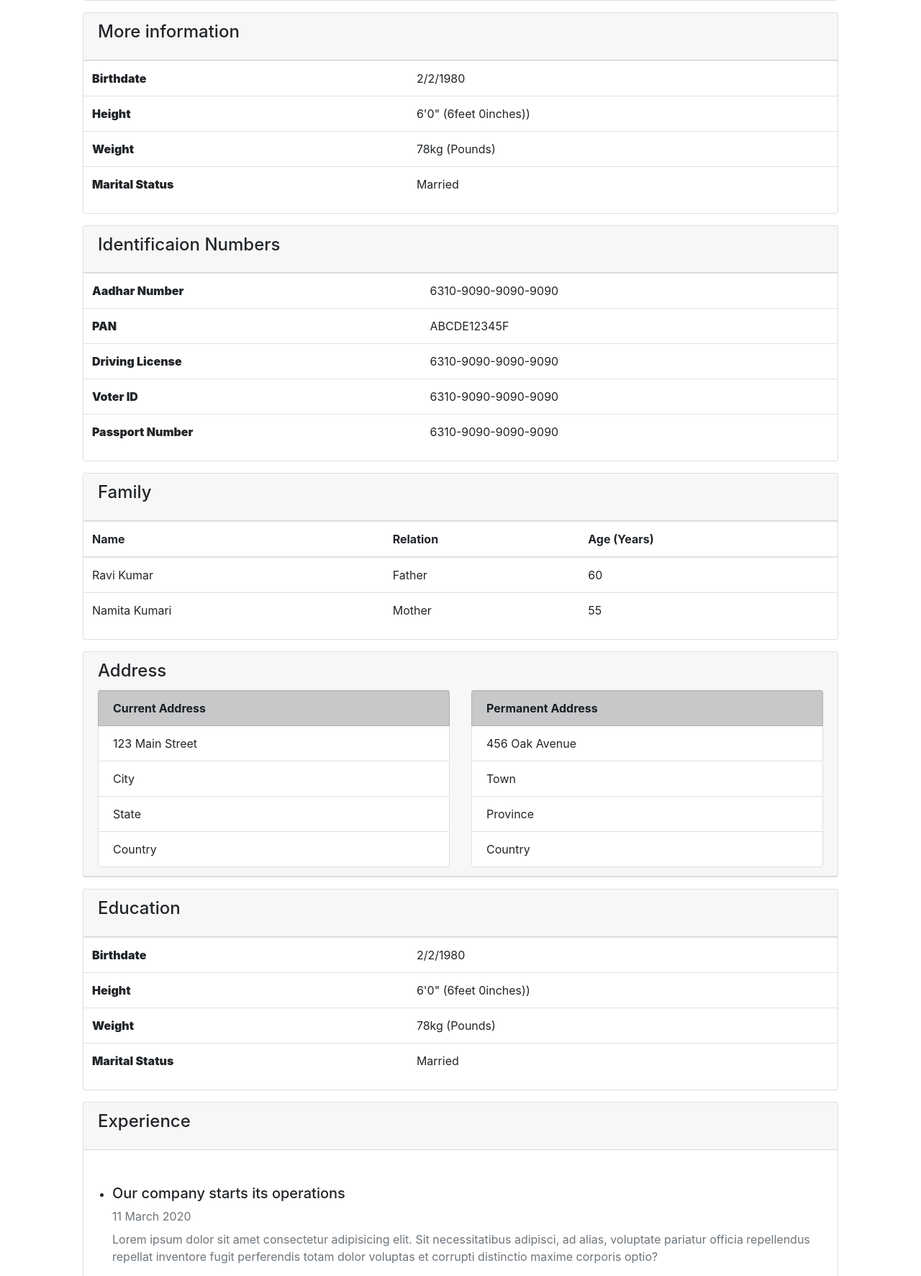
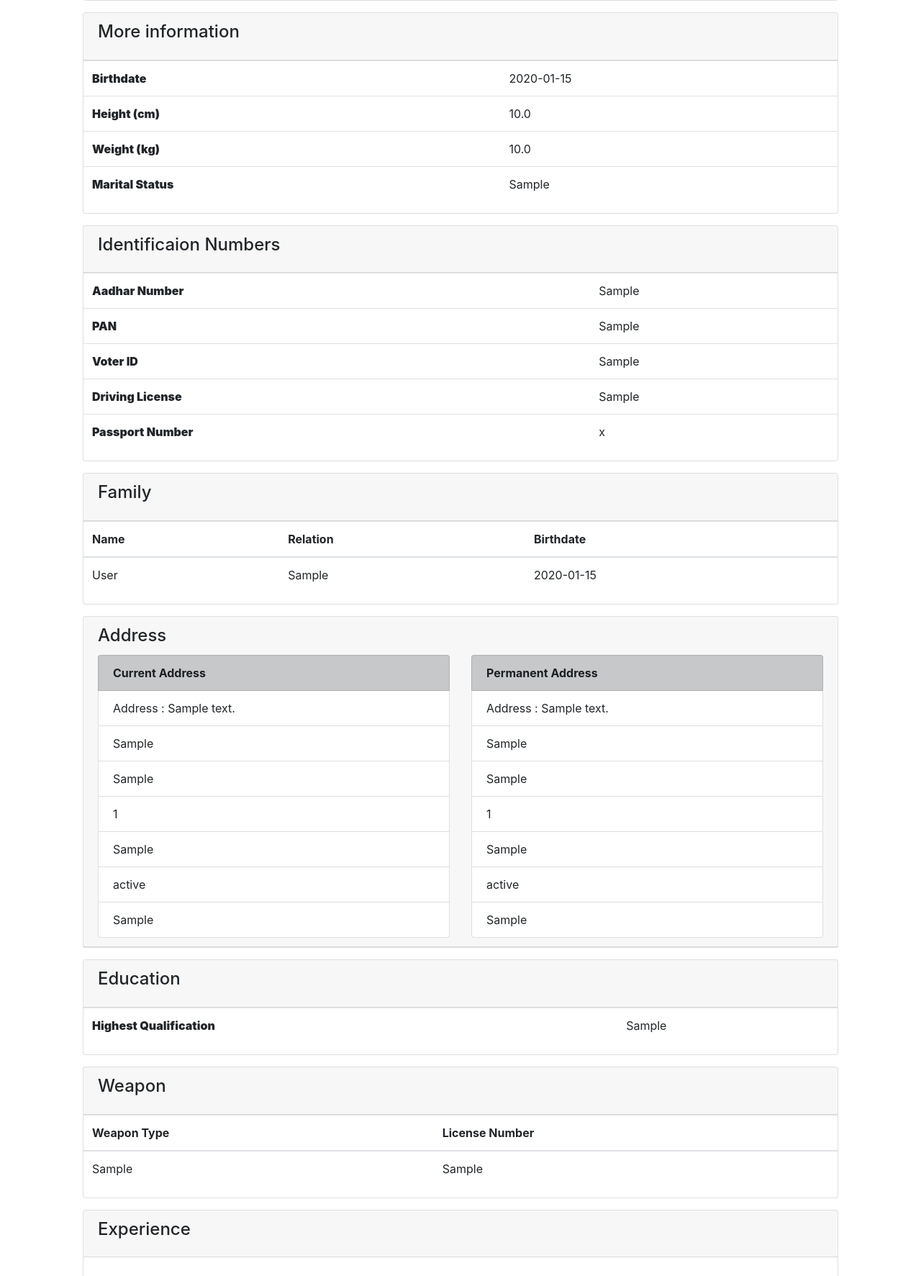
Before and after one commit to cadabraaa/EmployeeManagement, a Flask app: page /employee_details/1 in a window 1280 px wide. Shown: the part 590-2363 px from the top of the page at 72% size. Run offline with Flask 3, Linux system fonts and the light colour scheme; a user stored in the database is signed in; tables that the repository leaves empty hold one stand-in row (values such as "Sample post"); some libraries are stand-ins or nearby versions.

Commit message:
Employee details page updated.

```diff
--- a/website/templates/add_employee.html
+++ b/website/templates/add_employee.html
@@ -192,9 +192,6 @@
             <button type="button" id="addweapon" class="btn btn-info mt-3">Add More</button>
             </br>
             </br>
-
-
-
 
 
             <div class="form-group">
--- a/website/templates/employee_details.html
+++ b/website/templates/employee_details.html
@@ -56,19 +56,19 @@
                   <tbody>
                     <tr>
                       <th><strong>Birthdate</strong></th>
-                      <td>2/2/1980</td>
+                      <td>{{ employee.birthdate }}</td>
                     </tr>
                     <tr>
-                      <th><strong>Height</strong></th>
-                      <td>6'0" (6feet 0inches))</td>
+                      <th><strong>Height (cm)</strong></th>
+                      <td>{{ employee.height }}</td>
                     </tr>
                     <tr>
-                      <th><strong>Weight</strong></th>
-                      <td>78kg (Pounds)</td>
+                      <th><strong>Weight (kg)</strong></th>
+                      <td>{{ employee.weight }}</td>
                     </tr>
                     <tr>
                       <th><strong>Marital Status</strong></th>
-                      <td>Married</td>
+                      <td>{{ employee.marital.marital}}</td>
                     </tr>
                   </tbody>
                 </table>
@@ -82,23 +82,23 @@
                   <tbody>
                       <tr>
                           <th><strong>Aadhar Number</strong></th>
-                      <td>6310-9090-9090-9090</td>
+                          <td>{{ identification.aadhar }}</td>
                       </tr>
                       <tr>
                           <th><strong>PAN</strong></th>
-                      <td>ABCDE12345F</td>
+                          <td>{{ identification.pan }}</td>
+                      </tr>
+                      <tr>
+                          <th><strong>Voter ID</strong></th>
+                          <td>{{ identification.voter }}</td>
                       </tr>
                       <tr>
                           <th><strong>Driving License</strong></th>
-                      <td>6310-9090-9090-9090</td>
-                    </tr>
-                    <tr>
-                      <th><strong>Voter ID</strong></th>
-                      <td>6310-9090-9090-9090</td>
+                          <td>{{ identification.dl }}</td>
                       </tr>
                       <tr>
                           <th><strong>Passport Number</strong></th>
-                      <td>6310-9090-9090-9090</td>
+                          <td>{{ identification.passport }}</td>
                       </tr>
                   </tbody>
                 </table>
@@ -113,20 +113,17 @@
                   <tr>
                     <th scope="col">Name</th>
                     <th scope="col">Relation</th>
-                    <th scope="col">Age (Years)</th>
+                    <th scope="col">Birthdate</th>
                   </tr>
                 </thead>
                 <tbody>
+                  {% for member in family %}
                   <tr>
-                    <td>Ravi Kumar</td>
-                    <td>Father</td>
-                    <td>60</td>
+                    <td>{{ member.fullname }}</td>
+                    <td>{{ member.relation }}</td>
+                    <td>{{ member.birthdate }}</td>
                   </tr>
-                  <tr>
-                    <td>Namita Kumari</td>
-                    <td>Mother</td>
-                    <td>55</td>
-                  </tr>
+                  {% endfor %}
                 </tbody>
               </table>
             </div>
@@ -140,10 +137,13 @@
                       <li class="list-group-item list-group-item-dark">
                         <strong>Current Address</strong>
                       </li>
-                      <li class="list-group-item">123 Main Street</li>
-                      <li class="list-group-item">City</li>
-                      <li class="list-group-item">State</li>
-                      <li class="list-group-item">Country</li>
+                      <li class="list-group-item">Address : {{ caddress.address_line1 }}</li>
+                      <li class="list-group-item">{{ caddress.street }}</li>
+                      <li class="list-group-item">{{ caddress.village }}</li>
+                      <li class="list-group-item">{{ caddress.pin }}</li>
+                      <li class="list-group-item">{{ caddress.city.city }}</li>
+                      <li class="list-group-item">{{ caddress.state.state }}</li>
+                      <li class="list-group-item">{{ caddress.country.country }}</li>
                     </ul>
                   </div>
                   <div class="col-md-6">
@@ -151,10 +151,13 @@
                       <li class="list-group-item list-group-item-dark">
                         <strong>Permanent Address</strong>
                       </li>
-                      <li class="list-group-item">456 Oak Avenue</li>
-                      <li class="list-group-item">Town</li>
-                      <li class="list-group-item">Province</li>
-                      <li class="list-group-item">Country</li>
+                      <li class="list-group-item">Address : {{ paddress.address_line1 }}</li>
+                      <li class="list-group-item">{{ paddress.street }}</li>
+                      <li class="list-group-item">{{ paddress.village }}</li>
+                      <li class="list-group-item">{{ paddress.pin }}</li>
+                      <li class="list-group-item">{{ paddress.city.city }}</li>
+                      <li class="list-group-item">{{ paddress.state.state }}</li>
+                      <li class="list-group-item">{{ paddress.country.country }}</li>
                     </ul>
                   </div>
                 </div>
@@ -168,21 +171,31 @@
                 <table class="table profile__table">
                   <tbody>
                     <tr>
-                      <th><strong>Birthdate</strong></th>
-                      <td>2/2/1980</td>
+                      <th><strong>Highest Qualification</strong></th>
+                      <td>{{employee.education.education}}</td>
                     </tr>
+                  </tbody>
+                </table>
+            </div>
+            <!-- Weapon -->
+            <div class="card mb-3">
+            <div class="card-header">
+              <h4 class="card-title">Weapon</h4>
+              </div>
+              <table class="table">
+                <thead>
                   <tr>
-                      <th><strong>Height</strong></th>
-                      <td>6'0" (6feet 0inches))</td>
+                    <th scope="col">Weapon Type</th>
+                    <th scope="col">License Number</th>
                   </tr>
+                </thead>
+                <tbody>
+                  {% for weapon in weapons %}
                   <tr>
-                      <th><strong>Weight</strong></th>
-                      <td>78kg (Pounds)</td>
+                    <td>{{ weapon.weapon }}</td>
+                    <td>{{ weapon.license }}</td>
                   </tr>
-                    <tr>
-                      <th><strong>Marital Status</strong></th>
-                      <td>Married</td>
-                    </tr>
+                  {% endfor %}
                 </tbody>
               </table>
             </div>
@@ -192,40 +205,24 @@
                 <h4 class="card-title">Experience</h4>
               </div>
                 <section class="py-5">
+                  {% for career in careers %}
                   <ul class="timeline">
                     <li class="timeline-item mb-5">
-                      <h5 class="fw-bold">Our company starts its operations</h5>
-                      <p class="text-muted mb-2 fw-bold">11 March 2020</p>
-                      <p class="text-muted">
-                        Lorem ipsum dolor sit amet consectetur adipisicing elit. Sit
-                        necessitatibus adipisci, ad alias, voluptate pariatur officia
-                        repellendus repellat inventore fugit perferendis totam dolor
-                        voluptas et corrupti distinctio maxime corporis optio?
-                      </p>
-                    </li>
-                    <li class="timeline-item mb-5">
-                      <h5 class="fw-bold">Our team exceeds 10 people</h5>
-                      <p class="text-muted mb-2 fw-bold">24 June 2020</p>
-                      <p class="text-muted">
-                        Orci varius natoque penatibus et magnis dis parturient montes,
-                        nascetur ridiculus mus. Nulla ullamcorper arcu lacus, maximus
-                        facilisis erat pellentesque nec. Duis et dui maximus dui aliquam
-                        convallis. Quisque consectetur purus erat, et ullamcorper sapien
-                        tincidunt vitae.
-                      </p>
-                    </li>
-
-                    <li class="timeline-item mb-5">
-                      <h5 class="fw-bold">Earned the first million $!</h5>
-                      <p class="text-muted mb-2 fw-bold">15 October 2020</p>
-                      <p class="text-muted">
-                        Nulla ac tellus convallis, pulvinar nulla ac, fermentum diam. Sed
-                        et urna sit amet massa dapibus tristique non finibus ligula. Nam
-                        pharetra libero nibh, id feugiat tortor rhoncus vitae. Ut suscipit
-                        vulputate mattis.
-                      </p>
+                      <h5 class="fw-bold">Company Name : {{career.company}}</h5>
+                      <p class="text-muted mb-2 fw-bold">Joining Date : {{ career.joiningdate }}</p>
+                      <p class="text-muted mb-2 fw-bold">Joining Date : {{ career.leavingdate }}</p>
                     </li>
                   </ul>
+                  {% endfor %}
+                  {% for army in army %}
+                    <ul class="timeline">
+                      <li class="timeline-item mb-5">
+                        <h5 class="fw-bold">Indian Defence Force : {{ army.force }}</h5>
+                        <p class="text-muted mb-2 fw-bold"> Joining Date : {{ army.joining }}</p>
+                        <p class="text-muted mb-2 fw-bold">Leaving Date : {{ army.leaving }}</p>
+                      </li>
+                    </ul>
+                  {% endfor %}
                 </section>
             </div>
 
--- a/website/views.py
+++ b/website/views.py
@@ -40,10 +40,29 @@ def employee():
 
 @views.route('/employee_details/<employee_id>', methods=['GET'])
 @login_required
+@cross_origin()
 def employee_details(employee_id):
     employee = Employee.query.filter_by(employee_id=employee_id).first()
     if employee:
-        return render_template("employee_details.html", employee=employee,user=current_user)
+        identification = Identification.query.filter_by(employee_id=employee.employee_id).first()
+        family = Family.query.filter_by(employee_id=employee.employee_id).all()
+        caddress = Caddress.query.filter_by(employee_id=employee.employee_id).first()
+        paddress = Paddress.query.filter_by(employee_id=employee.employee_id).first()
+        weapons = Weapon.query.filter_by(employee_id=employee.employee_id).all()
+        careers = Career.query.filter_by(employee_id=employee.employee_id).all()
+        army = Army.query.filter_by(employee_id=employee.employee_id).all()
+
+        return render_template(
+          "employee_details.html",
+          employee=employee,
+          identification=identification,
+          family=family,
+          caddress=caddress,
+          paddress=paddress,
+          weapons=weapons,
+          careers=careers,
+          army=army,
+          user=current_user)
     else:
         flash('Employee not found.', category='error')
         return redirect(url_for('views.employee_list'))
@@ -253,9 +272,109 @@ def add_employee():
         cities=cities
     )
 
+######## EDIT EMPLOYEE ########
+
+@views.route('/edit_employee/<employee_id>', methods=['GET', 'POST'])
+@login_required
+def edit_employee(employee_id):
+    employee = Employee.query.filter_by(employee_id=employee_id).first()
+    if not employee:
+        flash('Employee not found.', category='error')
+        return redirect(url_for('views.employee_list'))
+
+    if request.method == 'POST':
+        first_name = request.form.get('first_name')
+        middle_name = request.form.get('middle_name')
+        last_name = request.form.get('last_name')
+        gender_id = request.form.get('gender')
+        email = request.form.get('email')
+        mobile = request.form.get('mobile')
+        role_id = request.form.get('role_id')
+        birthdate = request.form.get('birthdate')
+        height = request.form.get('height')
+        weight = request.form.get('weight')
+        education_id = request.form.get('education_id')
+        marital_id = request.form.get('marital_id')
+        family_names = request.form.getlist('familyName[]')
+        family_birthdates = request.form.getlist('familyBirthdate[]')
+        family_relations = request.form.getlist('familyRelation[]')
+        pan = request.form.get('pan')
+        aadhar = request.form.get('aadhar')
+        voter = request.form.get('voter')
+        passport = request.form.get('passport')
+        dl = request.form.get('dl')
+        caddress_line1 = request.form.get('caddress_line1')
+        cstreet = request.form.get('cstreet')
+        cpin = request.form.get('cpin')
+        cvillage = request.form.get('cvillage')
+        ccity_id = request.form.get('ccity_id')
+        cstate_id = request.form.get('cstate_id')
+        ccountry_id = request.form.get('ccountry_id')
+        paddress_line1 = request.form.get('paddress_line1')
+        pstreet = request.form.get('pstreet')
+        ppin = request.form.get('ppin')
+        pvillage = request.form.get('pvillage')
+        pcity_id = request.form.get('pcity_id')
+        pstate_id = request.form.get('pstate_id')
+        pcountry_id = request.form.get('pcountry_id')
+        weapon = request.form.getlist('weapon[]')
+        license = request.form.getlist('license[]')
+        career_companies = request.form.getlist('careerCompany[]')
+        career_joiningdates = request.form.getlist('careerJoiningdate[]')
+        career_leavingdates = request.form.getlist('careerLeavingdate[]')
+        force = request.form.get('force')
+        joining = request.form.get('joining')
+        leaving = request.form.get('leaving')
 
 
+        if not first_name or not last_name or not email or not mobile:
+            flash('All fields are required.', category='error')
+        else:
+            try:
 
+                employee.first_name = first_name
+                employee.middle_name = middle_name
+                employee.last_name = last_name
+                employee.gender_id = gender_id
+                employee.email = email
+                employee.mobile = mobile
+                employee.role_id = role_id
+                employee.birthdate = birthdate
+                employee.height = height
+                employee.weight = weight
+                employee.education_id = education_id
+                employee.marital_id = marital_id
+
+
+                db.session.commit()
+                flash('Employee details updated successfully!', category='success')
+                return redirect(url_for('views.employee_details', employee_id=employee_id))
+
+            except Exception as e:
+                db.session.rollback()
+                flash(f'An error occurred: {str(e)}', category='error')
+
+
+    genders = Gender.query.all()
+    educations = Education.query.all()
+    maritals = Marital.query.all()
+    countries = Country.query.all()
+    states = State.query.all()
+    cities = City.query.all()
+    roles = Role.query.filter_by(user_id=current_user.id).all()
+
+
+    return render_template(
+        "employee_edit.html",
+        employee=employee,
+        genders=genders,
+        educations=educations,
+        maritals=maritals,
+        countries=countries,
+        states=states,
+        cities=cities,
+        roles=roles
+    )
 
 
 ######## ADD ROLES ########
```
Lines whose indentation alone changed are shown as unchanged.
